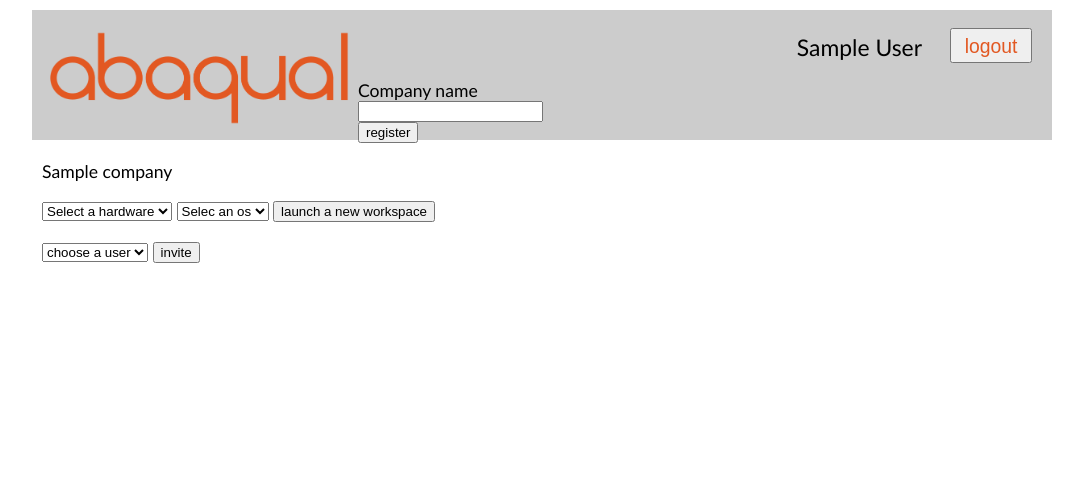
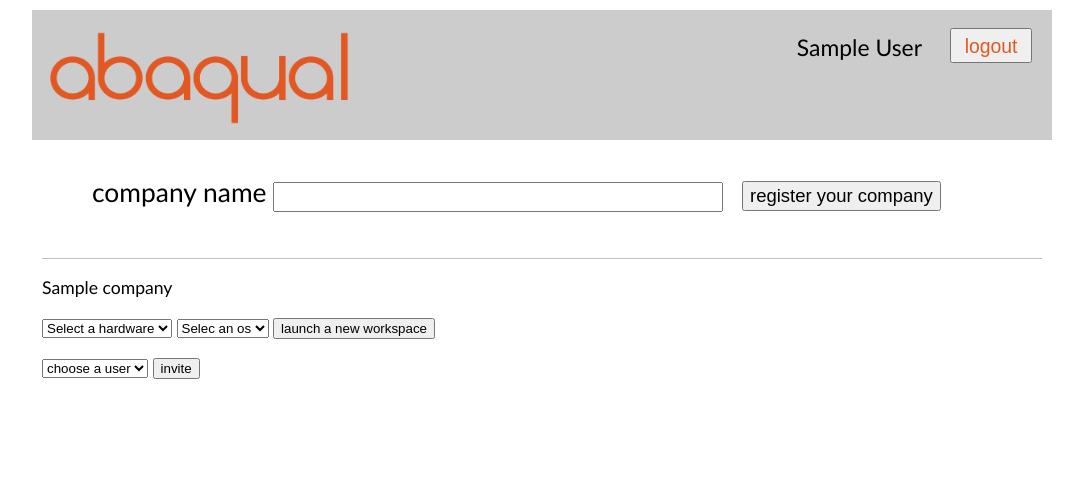
Before and after one commit to shoeybi/abq_web, a Django app: page /profile/ in a window 1280 px wide. Shown: the top 499 px of the page, without its empty margins (98-1181 px from the left). Run offline with Django 3.2, Linux system fonts and the light colour scheme; a user stored in the database is signed in; tables that the repository leaves empty hold one stand-in row (values such as "Sample post"); parts of the project's set-up code (start-up, migrations or seed data) failed here and were passed over.

Commit message:
company form css done

```diff
--- a/awd/static/css/awd.css
+++ b/awd/static/css/awd.css
@@ -25,6 +25,13 @@ body {
 /* error class */
 .error {
        font-size:    0.75em;
+       color:        red;
+       padding-left: 10px;
+       padding-top:  0px;
+       margin:       0;
+}
+
+.error2 {
        color:        red;
        padding-left: 10px;
        padding-top:  0px;
@@ -100,8 +107,6 @@ body {
 }
 
 
-
-
 #registrationbutton input {
 		    width:  100px;
 		    height: 40px;
@@ -150,3 +155,40 @@ body {
 #profilename p {
 	     font-size: 1.3em;
 }
+
+#company_reg {
+	     clear: left;
+	     font-size: 1.5em;
+	     padding: 40px 50px 20px 50px;
+	     width: 900px;
+	     display: table;
+	     border-bottom:1px solid #C0C0C0;
+}
+
+#company_reg_input {
+		   width: 650px;
+		   display: table-cell;
+}
+
+#company_reg_input input {
+		   width: 450px;
+		   height: 30px;
+		   display: table-cell;
+		   font-size: 0.6em;
+		   color: blue;
+}
+
+
+#company_reg_button {
+		    width: 150px;
+		    height: 30px;
+		    display: table-cell;
+
+}
+
+#company_reg_button input {
+		    font-size: 0.7em;
+		    height: 30px;
+		    display: table-cell;
+
+}
--- a/awd/templates/profile.html
+++ b/awd/templates/profile.html
@@ -10,15 +10,18 @@
   <p> {{user.first_name}} {{user.last_name}} </p>
 </div>
 
-<p> {{company_form.errors.as_text}}</p>
-
 <div id="company_reg" >
   <form method="post">
     {% csrf_token %}
-    <label for="name"> Company name </label> {{ company_form.name }}
+    <div id="company_reg_input">
+      <label for="name"{% if company_form.name.errors %} class="error2" {% endif %}> company name </label> {{ company_form.name }}
+    </div>
     <div id="company_reg_button">
-      <input type="submit" name="company_reg" value="register" />
+      <input type="submit" name="company_reg" value="register your company" />
     </div>
+    {% if company_form.errors %}
+    <p class="error">  {{company_form.name.errors.as_text}} </p>
+    {% endif %}
   </form>
 </div>
 
```
